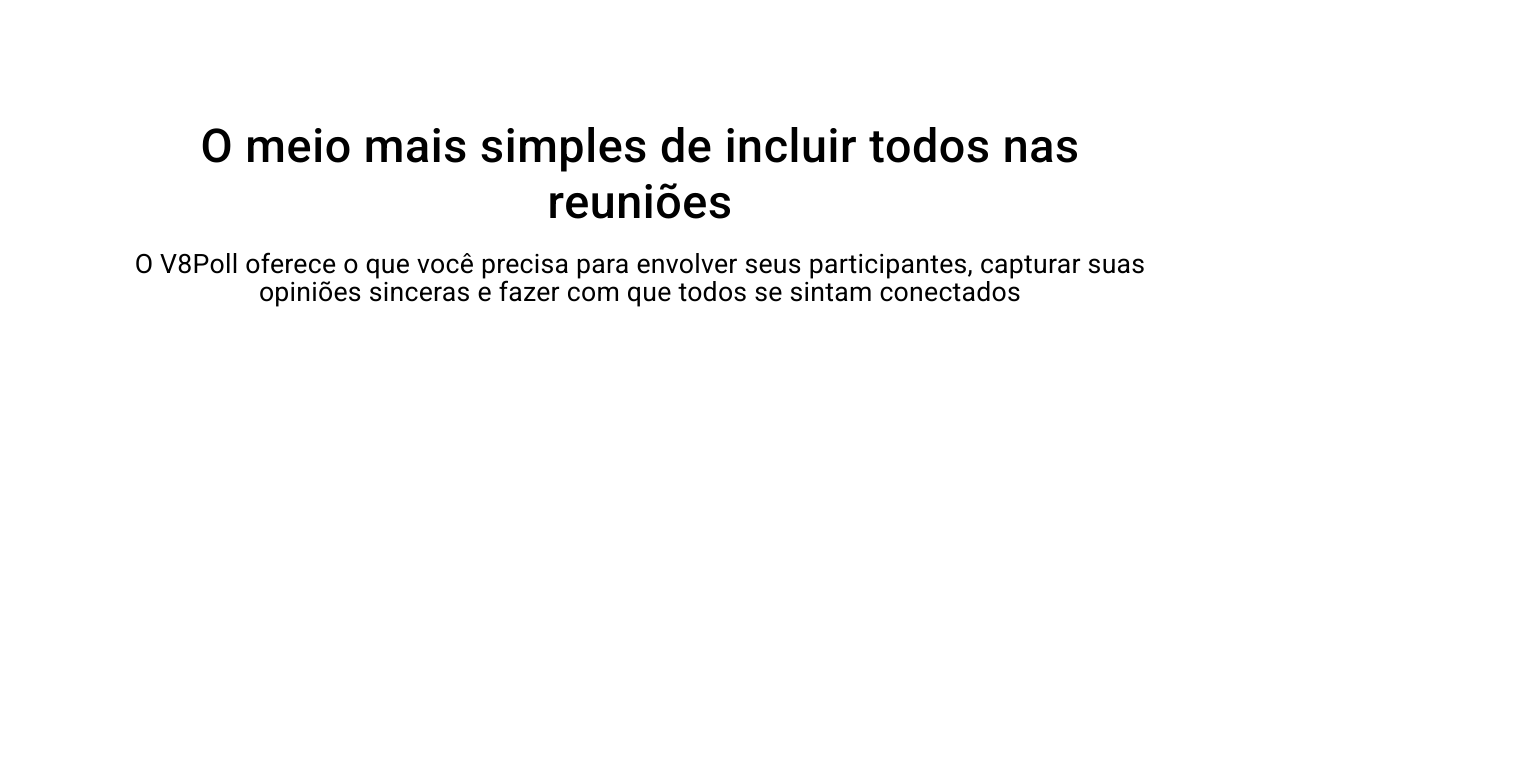
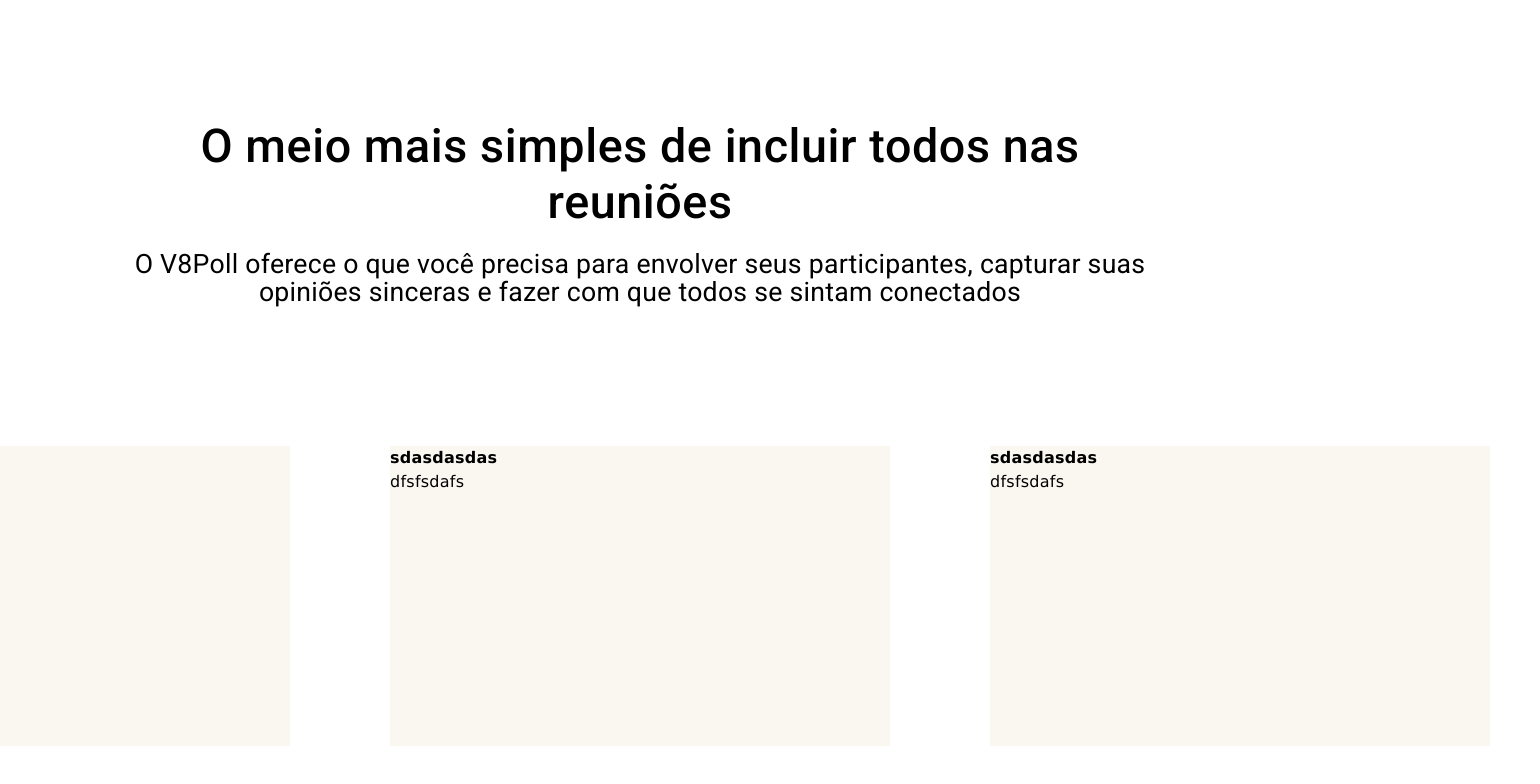
Before and after one commit to RobsonRioki/Desafio-Angular-V8, an Angular app in the folder SilentPool/: page /home3 in a window 1280 px wide. Shown: the part 1479-2263 px from the top of the page, 1540 px wide, since content can reach past the window. Before the commit the page ends 1875 px from the top, so only its background shows below. Built offline with nearby package versions, Linux system fonts and the light colour scheme.

Commit message:
criação de cards

```diff
--- a/SilentPool/src/app/app-routing.module.ts
+++ b/SilentPool/src/app/app-routing.module.ts
@@ -3,7 +3,6 @@
 import { HomeComponent } from './pages/home/home.component';
 import { TelaAdminComponent } from './pages/tela-admin/tela-admin.component';
 import { TelaPerguntasComponent } from './pages/tela-perguntas/tela-perguntas.component';
-import { HomeNewComponent } from './pages/home-new/home-new.component';
 
 const routes: Routes = [
   {
@@ -19,10 +18,6 @@
     component: TelaPerguntasComponent
   },
   {
-    path: 'home-new',
-    component: HomeNewComponent
-  },
-  {
     path: 'home3',
     loadChildren: () => import('./pages/home3/home3.module').then(m=>m.Home3Module)
   }
--- a/SilentPool/src/app/app.module.ts
+++ b/SilentPool/src/app/app.module.ts
@@ -22,7 +22,6 @@
 import { AskFormComponent } from './shared/ask-form/ask-form.component';
 import { AdminPanelComponent } from './shared/admin-panel/admin-panel.component';
 import { FilterOffensiveWordsDirective } from './directive/offensive.directive';
-import { HomeNewComponent } from './pages/home-new/home-new.component';
 import { FooterComponent } from './shared/footer/footer.component';
 import { Home3Module } from './pages/home3/home3.module';
 import { SharedModule } from './shared/shared.module';
@@ -41,7 +40,6 @@
     AskFormComponent,
     AdminPanelComponent,
     FilterOffensiveWordsDirective,
-    HomeNewComponent,
     FooterComponent
   ],
   imports: [
--- a/SilentPool/src/app/pages/home-new/home-new.component.css
+++ /dev/null
@@ -1,30 +0,0 @@
-*{
-    display: flex;
-    align-items: center;
-    justify-content: center;
-}
-.navbar {
-    display: flex;
-    flex-direction: row;
-    width: 100%;
-    justify-content: center;
-}
-
-.ulHeader {
-    display: flex;
-    flex-direction: row;
-    list-style: none;
-    align-items: center;
-    gap: 80vw;
-}
-
-.tituloHeader {
-    color: #198038;
-    font-weight: bold;
-    margin: 0;
-}
-
-.imgExs{
-    width: 1000px;
-    margin: 120px auto;
-}
--- a/SilentPool/src/app/pages/home-new/home-new.component.ts
+++ /dev/null
@@ -1,12 +0,0 @@
-import { withInterceptors } from '@angular/common/http';
-import { Component } from '@angular/core';
-
-@Component({
-  selector: 'app-home-new',
-  templateUrl: './home-new.component.html',
-  styleUrl: './home-new.component.css'
-})
-export class HomeNewComponent {
-  public exibir: boolean = false;
-  public corFundo: string = "white";
-}
--- a/SilentPool/src/app/pages/home3/components/home3-template/home3-template.component.html
+++ b/SilentPool/src/app/pages/home3/components/home3-template/home3-template.component.html
@@ -16,5 +16,14 @@
 <img src="../../../assets/img/imgsEXs.png" alt="Imagem exemplo tela de perguntas" class="imgExs">
 <app-container-info [corFundo]="'#FAF7F0'" [titulo]="'Gerencie as perguntas em tempo real'">
 </app-container-info>
-<app-container-info [corFundo]="'white'" [titulo]="'O meio mais simples de incluir todos nas reuniões'" [descricao]="'O V8Poll oferece o que você precisa para envolver seus participantes, capturar suas opiniões sinceras e fazer com que todos se sintam conectados'">
+<app-container-info [titulo]="'O meio mais simples de incluir todos nas reuniões'"
+    [descricao]="'O V8Poll oferece o que você precisa para envolver seus participantes, capturar suas opiniões sinceras e fazer com que todos se sintam conectados'">
 </app-container-info>
+<section>
+<app-card [titulo]="'sdasdasdas'" [descricao]="'dfsfsdafs'" >
+</app-card>
+<app-card [titulo]="'sdasdasdas'" [descricao]="'dfsfsdafs'" >
+</app-card>
+<app-card [titulo]="'sdasdasdas'" [descricao]="'dfsfsdafs'" >
+</app-card>
+</section>
--- a/SilentPool/src/app/pages/home3/home3.module.ts
+++ b/SilentPool/src/app/pages/home3/home3.module.ts
@@ -5,12 +5,14 @@
 import { HomeRoutingModule } from './home3-routing.module';
 import { SharedModule } from '../../shared/shared.module';
 import { InputCodigoComponent } from '../../shared/input-codigo/input-codigo.component';
+import { CardComponent } from '../../shared/card/card.component';
 
 @NgModule({
   declarations: [
     Home3Component,
     Home3TemplateComponent,
-    InputCodigoComponent
+    InputCodigoComponent,
+    CardComponent
   ],
   imports: [
     CommonModule,
--- /dev/null
+++ b/SilentPool/src/app/shared/card/card.component.css
@@ -0,0 +1,24 @@
+.container-card{
+    padding: 50px;
+}
+
+.card {
+    width: 500px;
+    height: 300px;
+    background-color: #FAF7F0;
+    border: none;
+    display: flex;
+    align-items: start;
+    gap: 16px;
+}
+
+ul {
+    padding: 0;
+    list-style: none;
+}
+
+li {
+    font-weight: 400;
+    font-size: 16px;
+    line-height: 24px;
+}
--- /dev/null
+++ b/SilentPool/src/app/shared/card/card.component.html
@@ -0,0 +1,10 @@
+<section class="container-card">
+<div class="card">
+    <ul>
+        <li>
+            <strong>{{ titulo }}</strong>
+        </li>
+        <li>{{ descricao }}</li>
+      </ul>
+</div>
+</section>
```
Also changed, not shown: SilentPool/src/app/pages/home-new/home-new.component.html (deleted, +0 -17 lines), SilentPool/src/app/shared/card/card.component.ts (added, +11 -0 lines), 1 other file (tests, documents, lock files or other folders).
